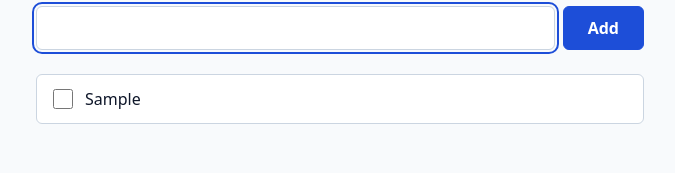
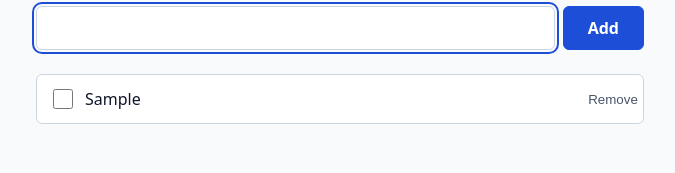
Before and after one commit to RomkaLTU/cobble-demo, a React (Vite) app: page / in a window 1280 px wide. Both pictures are taken after typing "Sample" into the empty fields and a click on the button "Add". Shown: the part 118-291 px from the top of the page, without its empty margins (300-975 px from the left). Built offline with nearby package versions, Linux system fonts and the light colour scheme.

Commit message:
feat: remove a task immediately, done or not, with the removal persisted
Refs: COD-4066

```diff
--- a/src/App.tsx
+++ b/src/App.tsx
@@ -1,7 +1,7 @@
 import { useEffect, useState } from 'react'
 import NewTaskForm from './components/NewTaskForm'
 import TaskList from './components/TaskList'
-import { STORAGE_KEY, addTask, loadTasks, saveTasks, toggleTask, type Task } from './store'
+import { STORAGE_KEY, addTask, loadTasks, removeTask, saveTasks, toggleTask, type Task } from './store'
 
 export default function App() {
   const [tasks, setTasks] = useState<Task[]>(() => loadTasks(localStorage))
@@ -29,11 +29,15 @@ export default function App() {
     setTasks((current) => toggleTask(current, id))
   }
 
+  function handleRemove(id: string) {
+    setTasks((current) => removeTask(current, id))
+  }
+
   return (
     <main>
       <h1>Todo</h1>
       <NewTaskForm onAdd={handleAdd} />
-      <TaskList tasks={tasks} onToggle={handleToggle} />
+      <TaskList tasks={tasks} onToggle={handleToggle} onRemove={handleRemove} />
     </main>
   )
 }
--- a/src/components/TaskItem.tsx
+++ b/src/components/TaskItem.tsx
@@ -1,12 +1,15 @@
 import type { Task } from '../store'
 
-type Props = { task: Task; onToggle: (id: string) => void }
+type Props = { task: Task; onToggle: (id: string) => void; onRemove: (id: string) => void }
 
-export default function TaskItem({ task, onToggle }: Props) {
+export default function TaskItem({ task, onToggle, onRemove }: Props) {
   return (
     <li className={task.done ? 'task task--done' : 'task'}>
       <input type="checkbox" id={`task-${task.id}`} checked={task.done} onChange={() => onToggle(task.id)} />
       <label htmlFor={`task-${task.id}`}>{task.text}</label>
+      <button type="button" className="task__remove" aria-label={`Remove ${task.text}`} onClick={() => onRemove(task.id)}>
+        Remove
+      </button>
     </li>
   )
 }
--- a/src/components/TaskList.tsx
+++ b/src/components/TaskList.tsx
@@ -1,15 +1,15 @@
 import type { Task } from '../store'
 import TaskItem from './TaskItem'
 
-type Props = { tasks: Task[]; onToggle: (id: string) => void }
+type Props = { tasks: Task[]; onToggle: (id: string) => void; onRemove: (id: string) => void }
 
-export default function TaskList({ tasks, onToggle }: Props) {
+export default function TaskList({ tasks, onToggle, onRemove }: Props) {
   if (tasks.length === 0) return <p className="empty">No tasks yet.</p>
 
   return (
     <ul className="task-list">
       {tasks.map((task) => (
-        <TaskItem key={task.id} task={task} onToggle={onToggle} />
+        <TaskItem key={task.id} task={task} onToggle={onToggle} onRemove={onRemove} />
       ))}
     </ul>
   )
--- a/src/store.ts
+++ b/src/store.ts
@@ -6,6 +6,11 @@ export function addTask(tasks: Task[], text: string): Task[] {
   const trimmed = text.trim()
   if (!trimmed) return tasks
   return [...tasks, { id: crypto.randomUUID(), text: trimmed, done: false, createdAt: Date.now() }]
+}
+
+export function removeTask(tasks: Task[], id: string): Task[] {
+  const next = tasks.filter((task) => task.id !== id)
+  return next.length === tasks.length ? tasks : next
 }
 
 export function loadTasks(storage: Pick<Storage, 'getItem'>): Task[] {
--- a/src/styles.css
+++ b/src/styles.css
@@ -4,6 +4,7 @@
   --color-text: #0f172a;
   --color-muted: #475569;
   --color-border: #cbd5e1;
+  --color-subtle: #f1f5f9;
   --color-accent: #1d4ed8;
   --color-accent-hover: #1e40af;
   --space-1: 0.5rem;
@@ -110,7 +111,34 @@ h1 {
   align-items: center;
   gap: var(--space-2);
   min-height: var(--control-height);
-  padding-inline: var(--space-3);
+  padding-inline: var(--space-3) var(--space-1);
+}
+
+.task__remove {
+  display: inline-flex;
+  flex-shrink: 0;
+  align-items: center;
+  justify-content: center;
+  width: var(--control-height);
+  height: var(--control-height);
+  margin-inline-start: auto;
+  padding: 0;
+  border: 0;
+  border-radius: var(--radius);
+  background: transparent;
+  color: var(--color-muted);
+  cursor: pointer;
+  transition: background-color 150ms, color 150ms;
+}
+
+.task__remove:hover {
+  background: var(--color-subtle);
+  color: var(--color-text);
+}
+
+.task__remove:focus-visible {
+  outline: 2px solid var(--color-accent);
+  outline-offset: 2px;
 }
 
 .task + .task {
@@ -150,7 +178,8 @@ h1 {
 }
 
 @media (prefers-reduced-motion: reduce) {
-  .new-task button {
+  .new-task button,
+  .task__remove {
     transition: none;
   }
 }
```
Also changed, not shown: 1 other file (tests, documents, lock files or other folders).
